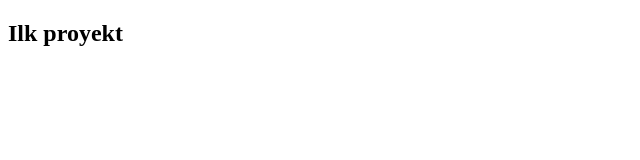
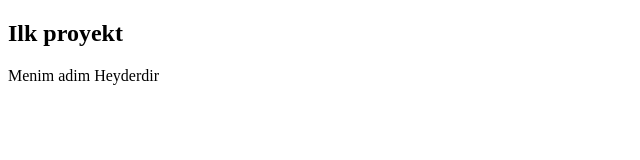
Before and after one commit to TheHormat/Ilk_Proyekt, a plain HTML site: page index.html in a window 1280 px wide. Shown: the whole page, without its empty margins (0-640 px from the left). Drawn offline with Linux system fonts and the light colour scheme.

Commit message:
oz adimi yazdim

```diff
--- a/index.html
+++ b/index.html
@@ -7,5 +7,6 @@
 </head>
 <body>
     <h2>Ilk proyekt</h2>
+    <p>Menim adim Heyderdir</p>
 </body>
 </html>
```
